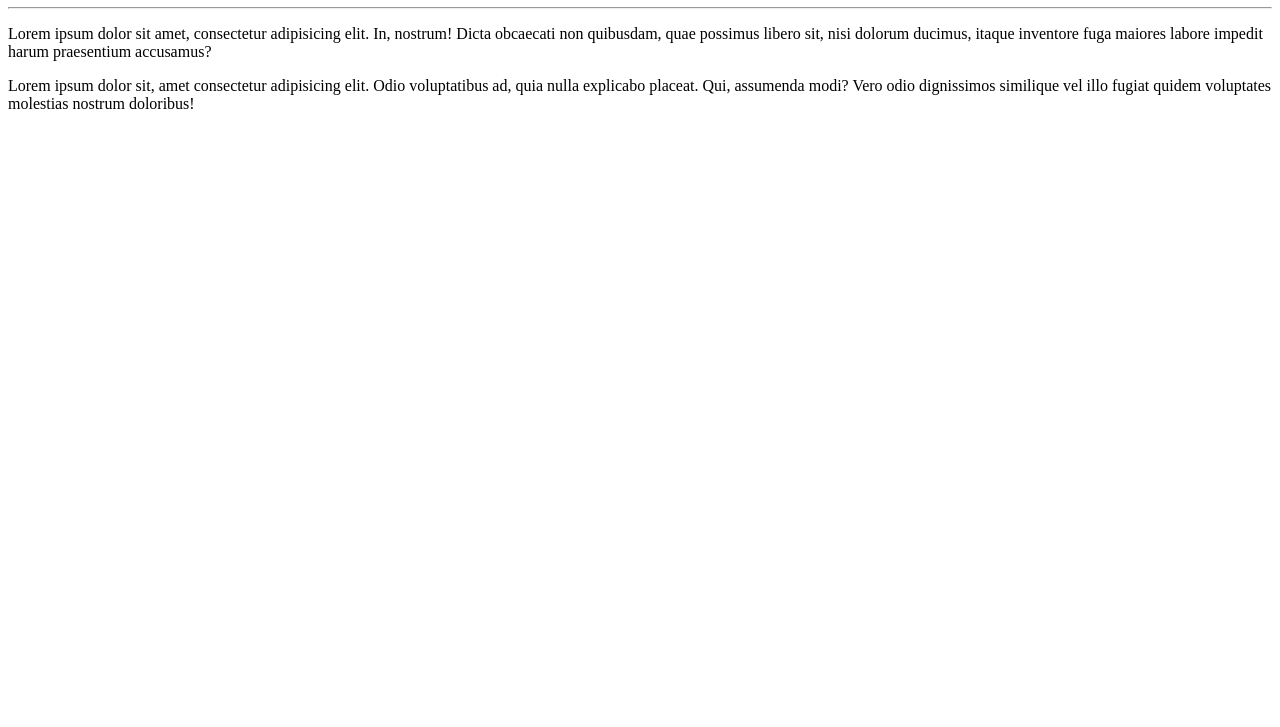
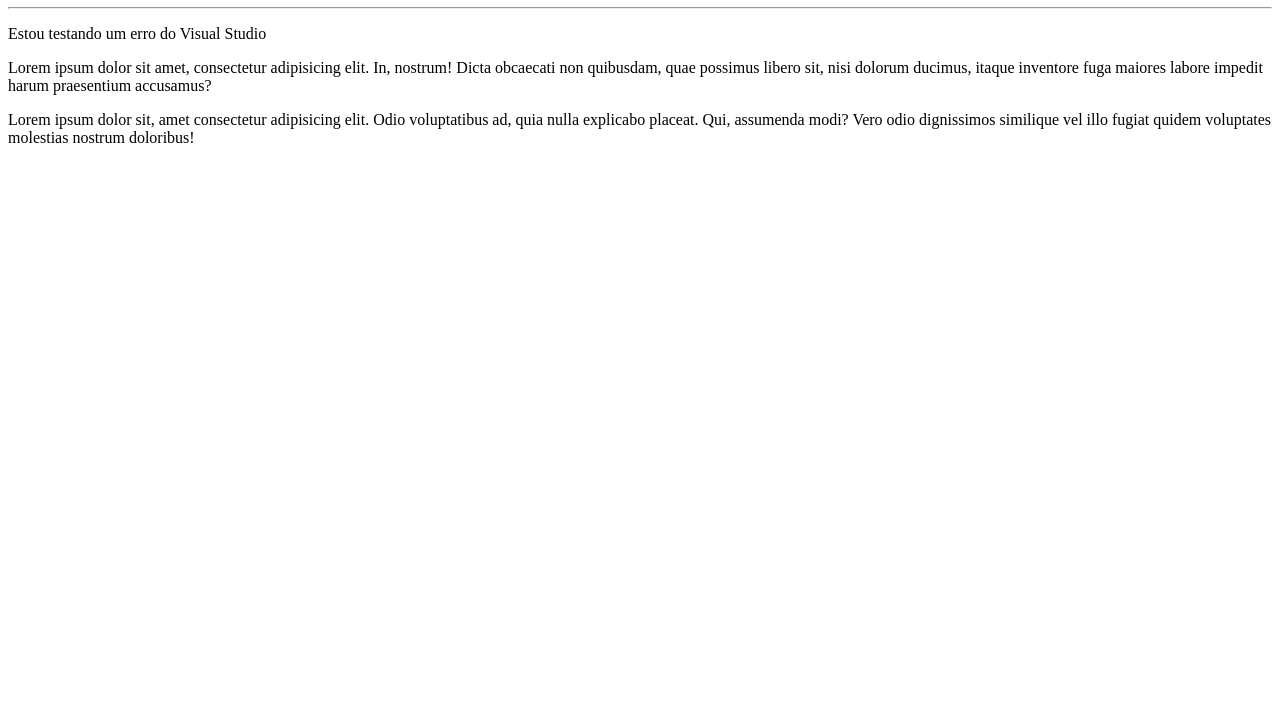
Before and after one commit to rafaelsassuncao/Ola-Mundo, a plain HTML site: page pacote download/index.html in a window 1280 px wide. Shown: the part 73-800 px from the top of the page. Drawn offline with Linux system fonts and the light colour scheme.

Commit message:
Testando erro do Visual Studio

```diff
--- a/pacote download/index.html
+++ b/pacote download/index.html
@@ -10,6 +10,7 @@
 <body>
     <h1>Olá, Mundo!</h1>
     <hr>
+    <p>Estou testando um erro do Visual Studio</p>
     <p>Lorem ipsum dolor sit amet, consectetur adipisicing elit. In, nostrum! Dicta obcaecati non quibusdam, quae possimus libero sit, nisi dolorum ducimus, itaque inventore fuga maiores labore impedit harum praesentium accusamus?</p>
 
     <p>Lorem ipsum dolor sit, amet consectetur adipisicing elit. Odio voluptatibus ad, quia nulla explicabo placeat. Qui, assumenda modi? Vero odio dignissimos similique vel illo fugiat quidem voluptates molestias nostrum doloribus!</p>
```
